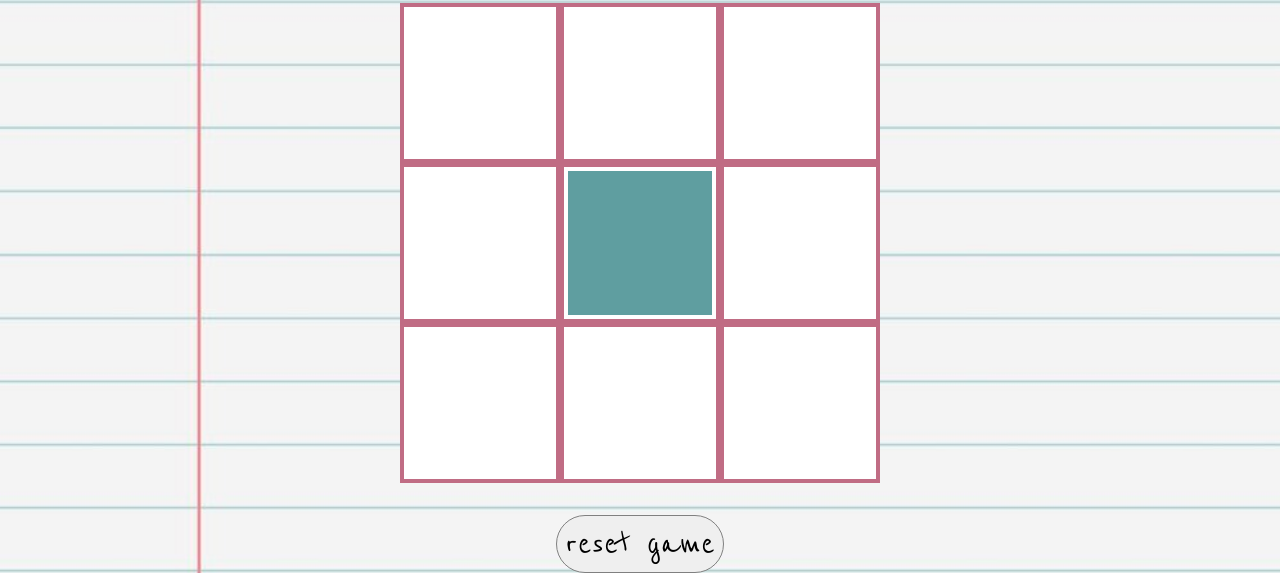
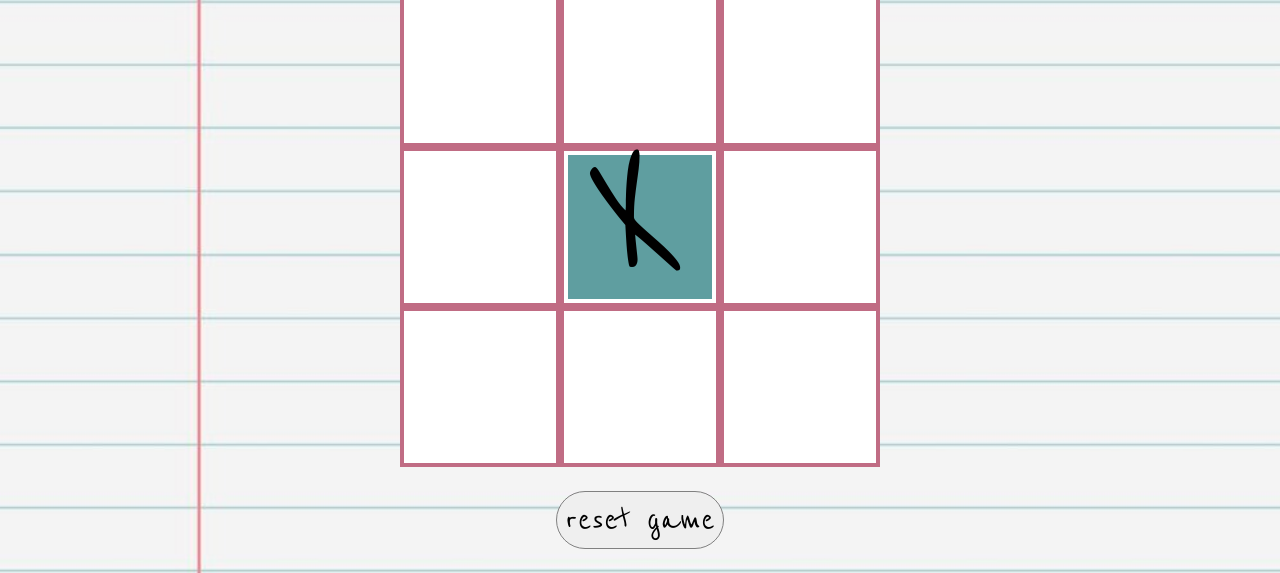
Before and after one commit to danielleroj/T-T-T-Weekend, a plain HTML site: page index.html in a window 1280 px wide. Both pictures are taken after a click on the element 640 px from the left and 470 px from the top of the page. Shown: the part 227-800 px from the top of the page. Drawn offline with Linux system fonts and the light colour scheme.

Commit message:
adds Xs and Os

```diff
--- a/main.css
+++ b/main.css
@@ -37,6 +37,11 @@ h2 {
     margin: .5vmin;
     background-color: white;
     border: .5vmin solid white;
+    font-size: 25vmin;
+    /* text-align: center; */
+    display: flex;
+    justify-content: space-evenly;
+    align-items: center;
 }
 
 #board > div.avail {
@@ -51,7 +56,7 @@ h2 {
 button {
     border: 0.1vmin solid gray;
     border-radius: 4vmin;
-    margin-top: 4vmin;
+    margin: 3vmin 0 3vmin 0;
     padding: 1vmin;
     font-size: 5vmin;
 }
--- a/main.js
+++ b/main.js
@@ -99,6 +99,13 @@ function renderBoard() {
     board.forEach(function(square, idx) {
         // access the corresponding square
         const squareEl = document.getElementById(`s${idx}`);
+        if (square === 1) {
+            squareEl.innerText = "X";
+        } else if (square === -1) {
+            squareEl.innerText = "O";
+        } else {
+            squareEl.innerText = "";
+        }
         squareEl.style.backgroundColor = COLOR_LOOKUP[square];
         squareEl.className = !square ? "avail" : "";
     });
```
